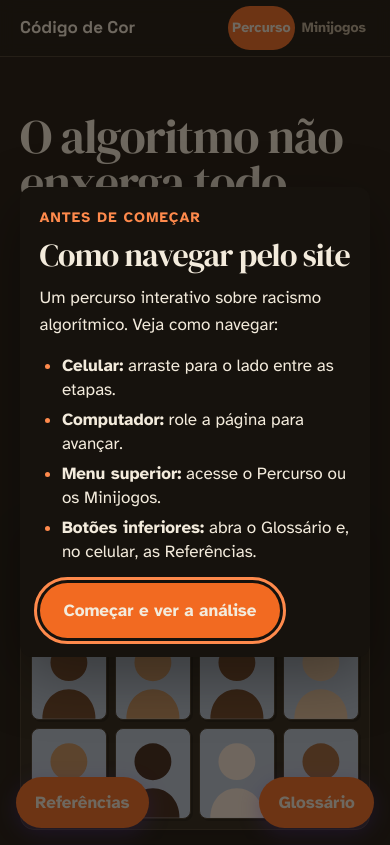
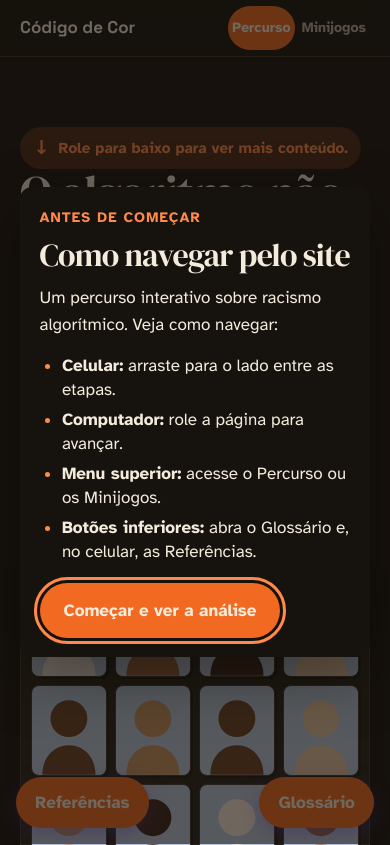
Before and after one commit to YureZeta/Atividade-COMPSOC, a plain HTML site: page index.html in a window 390 px wide. Drawn offline with Linux system fonts and the light colour scheme.

Commit message:
Acessibilidade

```diff
--- a/codigo-de-cor.css
+++ b/codigo-de-cor.css
@@ -101,6 +101,7 @@ p{margin:0 0 1em}
 .navigation-hint{display:flex; align-items:center; gap:.55rem; width:fit-content; padding:.55rem .85rem; margin:.9rem 0 0; border-radius:999px; background:var(--machine-soft); color:var(--machine); font-size:.95rem; font-weight:700}
 .navigation-hint span{font-size:1.2rem; line-height:1}
 .navigation-hint--drag{display:none}
+.navigation-hint--vertical{display:none}
 
 /* seções */
 section.stage{padding:clamp(3rem, 7vw, 4.5rem) 0; border:1px solid rgba(36,40,58,.08); border-top:6px solid var(--card-accent, var(--machine)); border-radius:1.4rem; background:var(--card-bg, var(--paper)); box-shadow:0 18px 40px var(--card-shadow)}
@@ -143,6 +144,7 @@ section.stage{padding:clamp(3rem, 7vw, 4.5rem) 0; border:1px solid rgba(36,40,58
   }
   .navigation-hint--scroll{display:none}
   .navigation-hint--drag{display:flex}
+  .navigation-hint--vertical.is-visible{display:flex}
 }
 @media (max-width:680px) and (prefers-reduced-motion: reduce){
   #percurso{scroll-behavior:auto}
--- a/codigo-de-cor.js
+++ b/codigo-de-cor.js
@@ -493,6 +493,32 @@
 
   // abas do site (percurso x minijogos)
   var percEl = document.getElementById("percurso"), gamesEl = document.getElementById("minijogos"), vlinks = document.querySelectorAll(".views a");
+  var verticalHintMedia = window.matchMedia("(max-width:680px)");
+  var verticalHintPages = Array.prototype.slice.call(document.querySelectorAll("#percurso > section"));
+  function addVerticalHint(container){
+    var hint = document.createElement("p"), arrow = document.createElement("span");
+    hint.className = "navigation-hint navigation-hint--vertical";
+    arrow.setAttribute("aria-hidden", "true");
+    arrow.textContent = "↓";
+    hint.appendChild(arrow);
+    hint.appendChild(document.createTextNode(" Role para baixo para ver mais conteúdo."));
+    container.insertBefore(hint, container.firstChild);
+    return hint;
+  }
+  verticalHintPages.forEach(function(section){
+    var content = section.querySelector(".wrap, .wide");
+    if(content) section._verticalScrollHint = addVerticalHint(content);
+  });
+  var gamesHint = addVerticalHint(gamesEl.querySelector(".wrap"));
+  function updateVerticalScrollHints(){
+    var smallScreen = verticalHintMedia.matches;
+    verticalHintPages.forEach(function(section){
+      var hint = section._verticalScrollHint;
+      if(hint) hint.classList.toggle("is-visible", smallScreen && section.scrollHeight > section.clientHeight + 1);
+    });
+    gamesHint.classList.toggle("is-visible", smallScreen && !gamesEl.hidden && document.documentElement.scrollHeight > window.innerHeight + 1);
+  }
+  window.addEventListener("resize", updateVerticalScrollHints, {passive:true});
   // O iframe só pode ajustar a própria altura quando a mensagem vem da janela incorporada esperada.
   window.addEventListener("message", function(event){
     var mazeFrame = document.querySelector(".maze-frame");
@@ -508,8 +534,17 @@
     if(g){ window.scrollTo(0, 0); }
     else if(h){ var t = document.getElementById(h); if(t) setTimeout(function(){ t.scrollIntoView(); }, 40); }
     onScroll();
+    updateVerticalScrollHints();
   }
   window.addEventListener("hashchange", route); route();
+  if("ResizeObserver" in window){
+    var verticalHintObserver = new ResizeObserver(updateVerticalScrollHints);
+    verticalHintPages.forEach(function(section){
+      var content = section.querySelector(".wrap, .wide");
+      if(content) verticalHintObserver.observe(content);
+    });
+    verticalHintObserver.observe(gamesEl.querySelector(".wrap"));
+  }
 
   (function(){
     function norm(x){ return x.normalize("NFD").replace(/[\u0300-\u036f]/g, "").toUpperCase(); }
```
